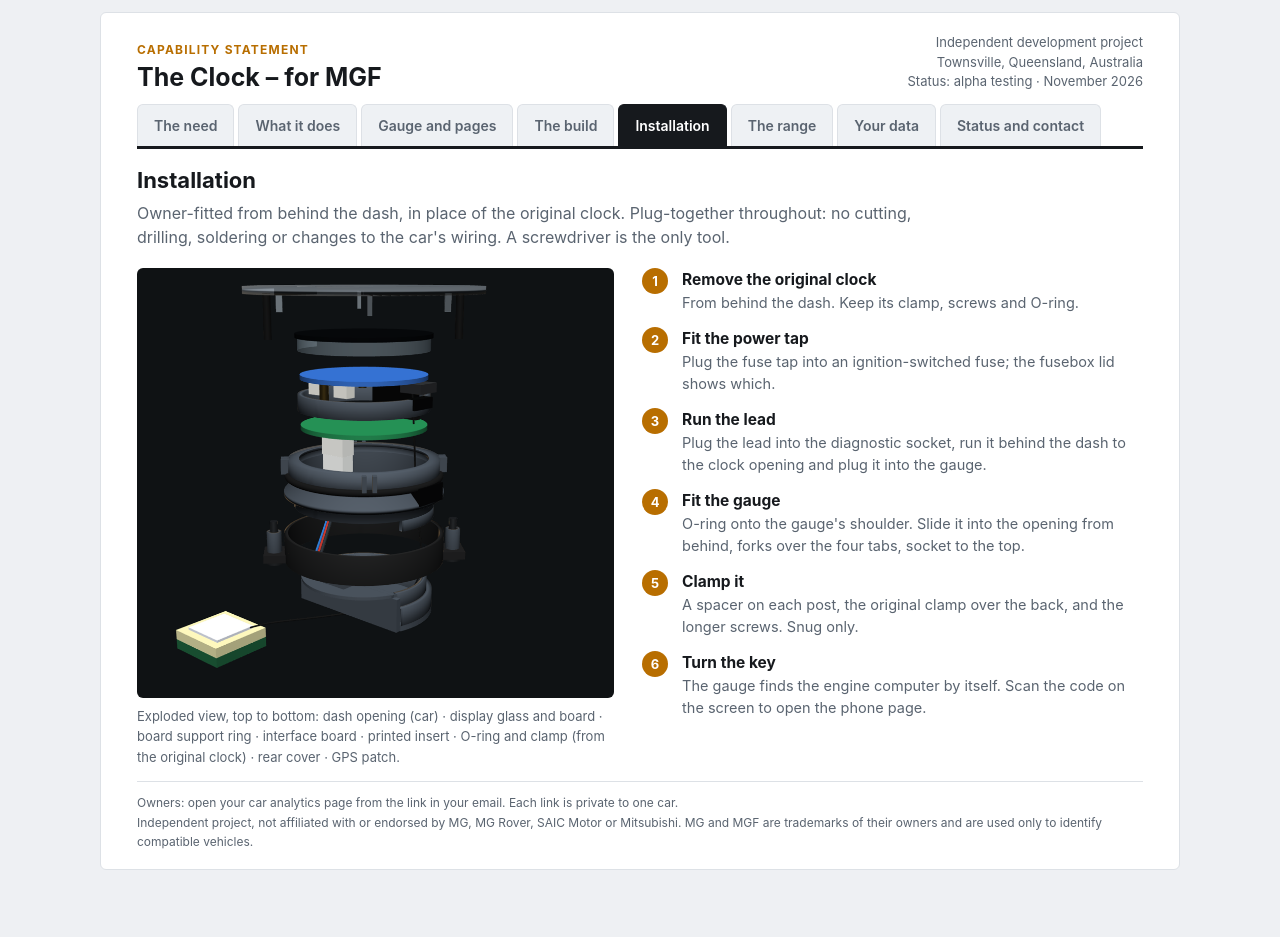
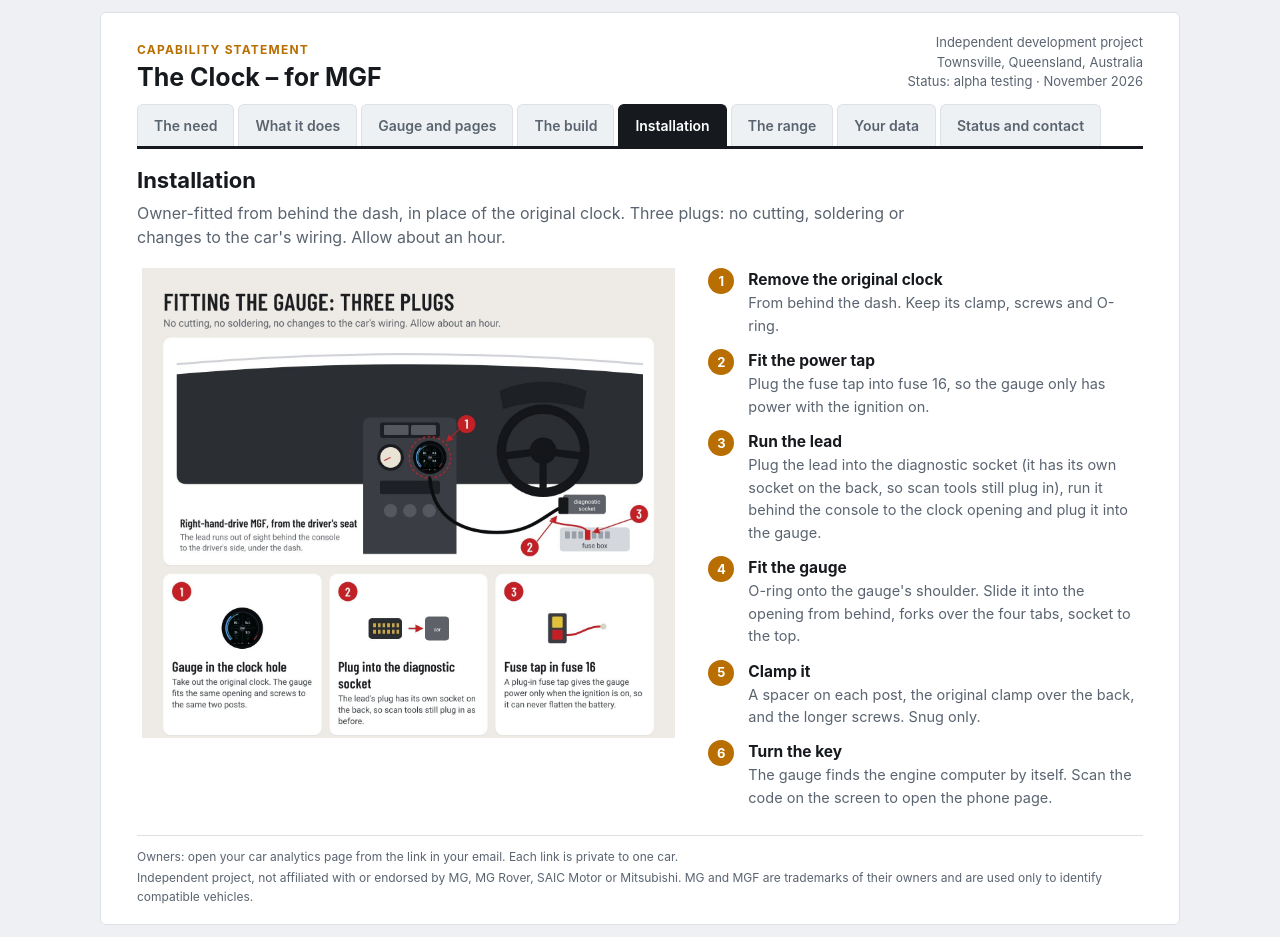
Before and after one commit to markmak1967-web/Clock, a plain HTML site: page index.html in a window 1280 px wide. Both pictures are taken after a click on the tab "Installation". Before the commit the page ends 882 px from the top, so only its background shows below. Drawn offline with Linux system fonts and the light colour scheme.

Commit message:
Installation tab uses the 'three plugs' fitting diagram
Co-Authored-By: Claude Opus 5.5 <noreply@anthropic.com>
Claude-Session: https://claude.ai/code/session_01JxdzroXRy3z8zJcZLDEWup

```diff
--- a/index.html
+++ b/index.html
@@ -78,9 +78,9 @@ a{color:var(--acc)}
 .caps b:before{counter-increment:c;content:counter(c);display:inline-grid;place-items:center;width:22px;height:22px;border-radius:50%;background:var(--acc);color:var(--paper);font-size:12px;margin-right:8px;vertical-align:1px}
 
 /* installation */
-.inst{display:grid;grid-template-columns:minmax(0,1fr) minmax(0,1.05fr);gap:28px;align-items:start}
+.inst{display:grid;grid-template-columns:minmax(0,1.25fr) minmax(0,1fr);gap:28px;align-items:start}
 @media (max-width:760px){.inst{grid-template-columns:1fr}}
-.exp{margin:0}.exp img{width:100%;max-height:430px;object-fit:contain;background:#0f1214;border-radius:6px;display:block}
+.exp{margin:0}.exp img{width:100%;max-height:470px;object-fit:contain;border-radius:6px;display:block}
 .exp figcaption{font-size:13px;color:var(--dim);margin-top:8px}
 .isteps{list-style:none;padding:0;margin:0;counter-reset:i}
 .isteps li{position:relative;padding:0 0 12px 40px;font-size:14.5px;color:var(--dim);margin:0}
@@ -192,14 +192,13 @@ footer p{margin:2px 0}
 <!-- INSTALLATION -->
 <section class="pane" id="install" role="tabpanel">
   <h2>Installation</h2>
-  <p class="lede">Owner-fitted from behind the dash, in place of the original clock. Plug-together throughout: no cutting, drilling, soldering or changes to the car's wiring. A screwdriver is the only tool.</p>
+  <p class="lede">Owner-fitted from behind the dash, in place of the original clock. Three plugs: no cutting, soldering or changes to the car's wiring. Allow about an hour.</p>
   <div class="inst">
-    <figure class="exp"><a href="img/install_exploded.png" target="_blank" title="Open full size"><img src="img/install_exploded.png" alt="Exploded view of the gauge assembly behind the dash opening"></a>
-      <figcaption>Exploded view, top to bottom: dash opening (car) · display glass and board · board support ring · interface board · printed insert · O-ring and clamp (from the original clock) · rear cover · GPS patch.</figcaption></figure>
+    <figure class="exp"><a href="img/install_three_plugs.jpg" target="_blank" title="Open full size"><img src="img/install_three_plugs.jpg" alt="Fitting the gauge, three plugs: gauge in the clock hole, lead into the diagnostic socket, fuse tap in fuse 16"></a></figure>
     <ol class="isteps">
       <li><b>Remove the original clock</b>From behind the dash. Keep its clamp, screws and O-ring.</li>
-      <li><b>Fit the power tap</b>Plug the fuse tap into an ignition-switched fuse; the fusebox lid shows which.</li>
-      <li><b>Run the lead</b>Plug the lead into the diagnostic socket, run it behind the dash to the clock opening and plug it into the gauge.</li>
+      <li><b>Fit the power tap</b>Plug the fuse tap into fuse 16, so the gauge only has power with the ignition on.</li>
+      <li><b>Run the lead</b>Plug the lead into the diagnostic socket (it has its own socket on the back, so scan tools still plug in), run it behind the console to the clock opening and plug it into the gauge.</li>
       <li><b>Fit the gauge</b>O-ring onto the gauge's shoulder. Slide it into the opening from behind, forks over the four tabs, socket to the top.</li>
       <li><b>Clamp it</b>A spacer on each post, the original clamp over the back, and the longer screws. Snug only.</li>
       <li><b>Turn the key</b>The gauge finds the engine computer by itself. Scan the code on the screen to open the phone page.</li>
```
Also changed, not shown: img/install_exploded.png (deleted), img/install_three_plugs.jpg (added).
